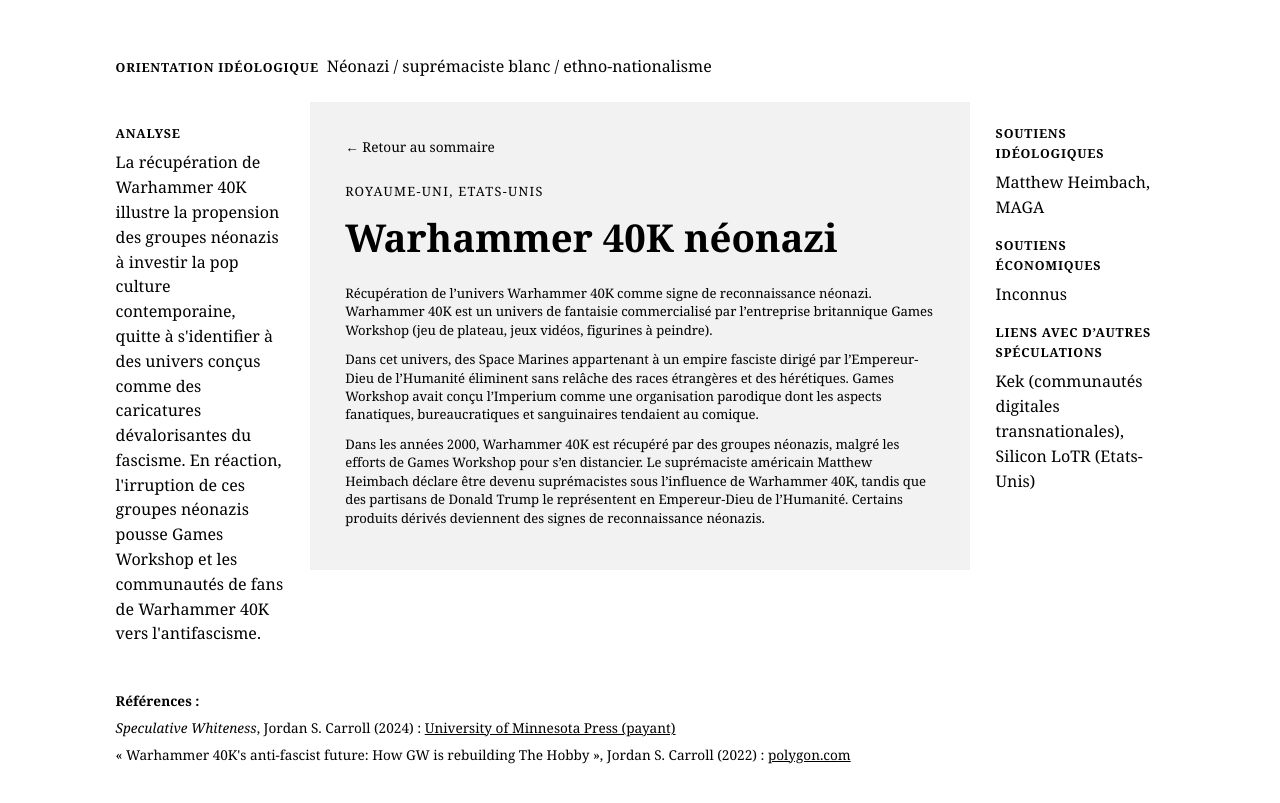
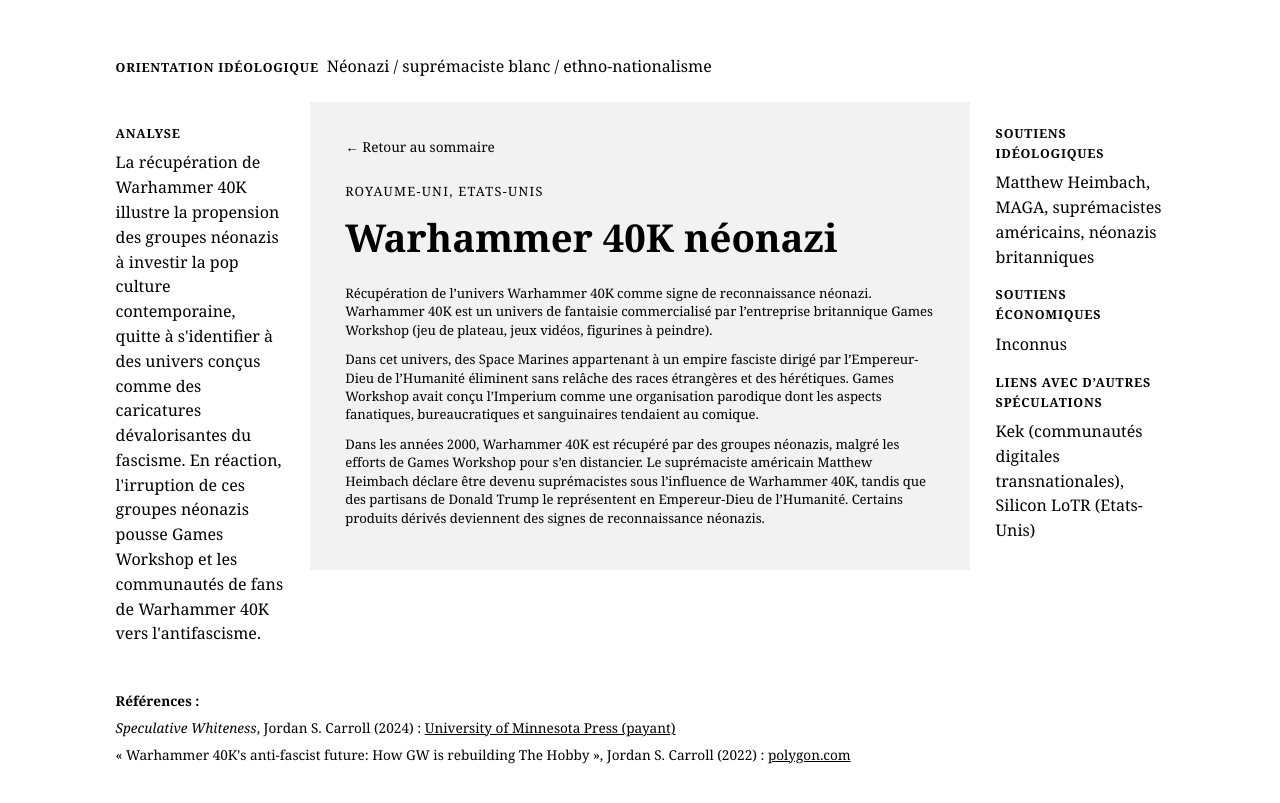
Before and after one commit to encycloreac/encycloreac.github.io, a Jekyll site: the page built from _entries/warhammer-40k-neonazi.md, in a window 1280 px wide. Shown: the top 803 px of the page. Built offline with Jekyll 4.4.1, drawn with Linux system fonts in a browser that asks for light colours.

Commit message:
Update ideological support details in entry
Expanded the ideological support section to include additional groups associated with the Warhammer 40K néonazi topic.

```diff
--- a/_entries/warhammer-40k-neonazi.md
+++ b/_entries/warhammer-40k-neonazi.md
@@ -3,7 +3,7 @@
 zone: "Royaume-Uni, Etats-Unis"
 orientation: "Néonazi / suprémaciste blanc / ethno-nationalisme"
 analyse: "La récupération de Warhammer 40K illustre la propension des groupes néonazis à investir la pop culture contemporaine, quitte à s'identifier à des univers conçus comme des caricatures dévalorisantes du fascisme. En réaction, l'irruption de ces groupes néonazis pousse Games Workshop et les communautés de fans de Warhammer 40K vers l'antifascisme."
-soutiens_ideologiques: "Matthew Heimbach, MAGA"
+soutiens_ideologiques: "Matthew Heimbach, MAGA, suprémacistes américains, néonazis britanniques"
 soutiens_economiques: "Inconnus"
 liens_autres: "Kek (communautés digitales transnationales), Silicon LoTR (Etats-Unis)"
 references:
```
